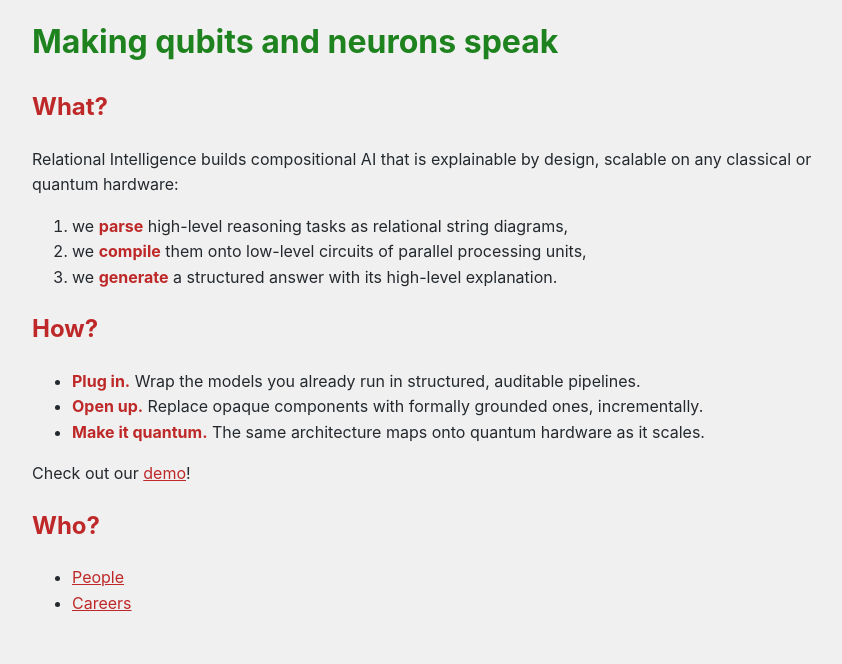
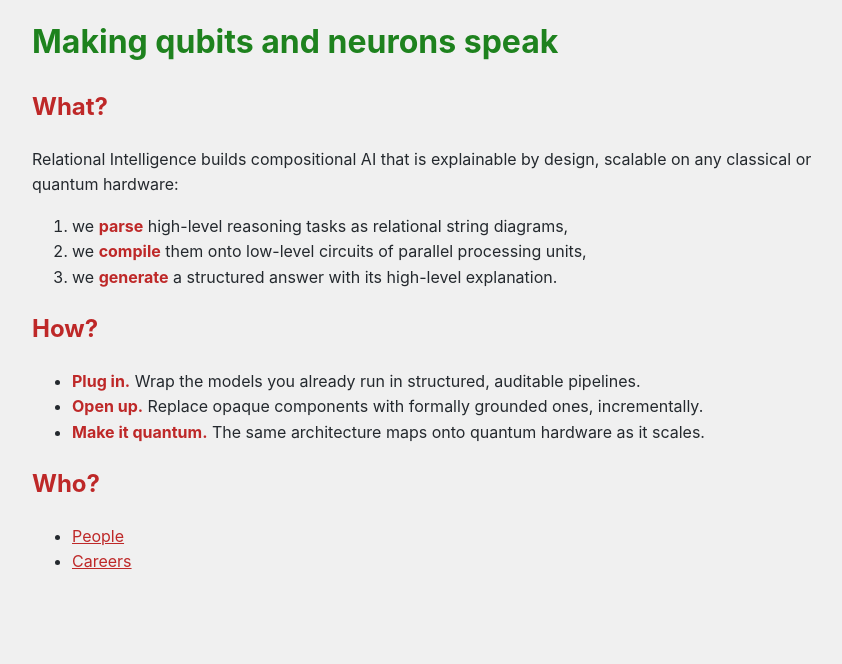
Before and after one commit to relational-intelligence/relational-intelligence.github.io, a Jekyll site: the page built from index.md, in a window 1280 px wide. Shown: the part 356-1020 px from the top of the page, without its empty margins (208-1050 px from the left). Built offline with Jekyll 4.4.1, drawn with Linux system fonts in a browser that asks for light colours; after the commit the page ends 979 px from its top, so only the background shows below that.

Commit message:
Remove demo link from index.md
Removed demo link from the index page.

```diff
--- a/index.md
+++ b/index.md
@@ -20,8 +20,6 @@ Relational Intelligence builds compositional AI that is explainable by design, s
 - **Open up.** Replace opaque components with formally grounded ones, incrementally.
 - **Make it quantum.** The same architecture maps onto quantum hardware as it scales.
 
-Check out our [demo](https://bobcat.rel-int.ai)!
-
 ## Who?
 
 - [People](people)
```
